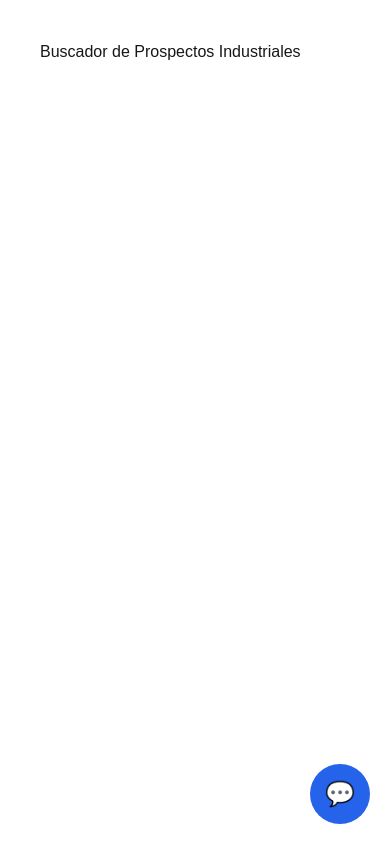
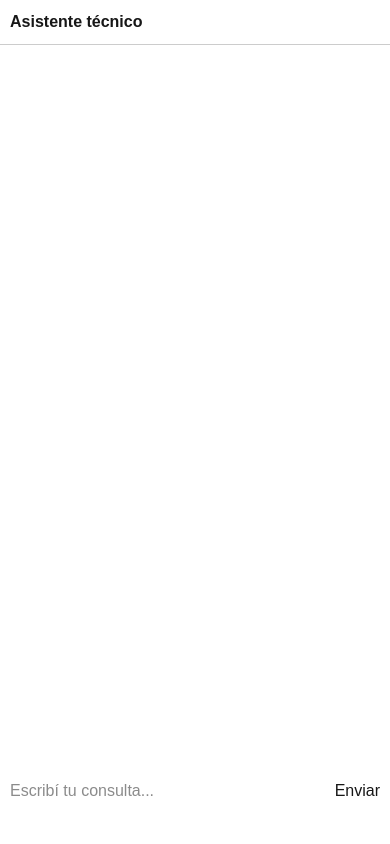
Before and after one commit to ricardorivera972/agustina-burbuja-chat, a Next.js app: page / in a window 390 px wide. Built offline with nearby package versions, Linux system fonts and the light colour scheme.

Commit message:
update mobile fix

```diff
--- a/app/chat/chatui.tsx
+++ b/app/chat/chatui.tsx
@@ -13,8 +13,22 @@ export default function ChatUI() {
   const [loading, setLoading] = useState(false)
   const [open, setOpen] = useState(false)
   const [showForm, setShowForm] = useState(false)
+  const [isMobile, setIsMobile] = useState(false)
 
   const bottomRef = useRef<HTMLDivElement | null>(null)
+
+  // 🔴 detectar mobile
+  useEffect(() => {
+    if (typeof window !== "undefined") {
+      const mobile = window.innerWidth < 768
+      setIsMobile(mobile)
+
+      // abrir automático en celular
+      if (mobile) {
+        setOpen(true)
+      }
+    }
+  }, [])
 
   const sendMessage = async () => {
     if (!message.trim()) return
@@ -35,11 +49,10 @@ export default function ChatUI() {
       })
 
       const data = await res.json()
-      console.log("RESPUESTA API:", data)
 
       if (data.reply) {
         const tieneFormulario =
-          data.reply.includes("[FORMULARIO]") || data.intencion === "compra"
+          data.reply.includes("[FORMULARIO]")
 
         if (tieneFormulario) {
           setShowForm(true)
@@ -90,7 +103,8 @@ export default function ChatUI() {
 
   return (
     <>
-      {!open && (
+      {/* 🔵 BURBUJA SOLO EN DESKTOP */}
+      {!open && !isMobile && (
         <div
           onClick={() => setOpen(true)}
           style={{
@@ -118,14 +132,15 @@ export default function ChatUI() {
         <div
           style={{
             position: "fixed",
-            bottom: "90px",
-            right: "20px",
-            width: "350px",
+            bottom: isMobile ? "0" : "90px",
+            right: isMobile ? "0" : "20px",
+            width: isMobile ? "100%" : "350px",
+            height: isMobile ? "100%" : "auto",
             background: "white",
-            border: "1px solid #ccc",
-            borderRadius: "10px",
+            border: isMobile ? "none" : "1px solid #ccc",
+            borderRadius: isMobile ? "0" : "10px",
             zIndex: 9999,
-            boxShadow: "0 0 10px rgba(0,0,0,0.2)"
+            boxShadow: isMobile ? "none" : "0 0 10px rgba(0,0,0,0.2)"
           }}
         >
           <div
@@ -137,14 +152,14 @@ export default function ChatUI() {
               alignItems: "center"
             }}
           >
-            <b>Agustina</b>
-            <button onClick={() => setOpen(false)}>X</button>
+            <b>Asistente técnico</b>
+            {!isMobile && <button onClick={() => setOpen(false)}>X</button>}
           </div>
 
           <div
             style={{
               padding: 15,
-              maxHeight: 380,
+              height: isMobile ? "calc(100% - 120px)" : "380px",
               overflowY: "auto",
               display: "flex",
               flexDirection: "column",
@@ -168,20 +183,13 @@ export default function ChatUI() {
             ))}
 
             {showForm && (
-              <div
-                style={{
-                  border: "1px solid #ddd",
-                  padding: "10px",
-                  borderRadius: "8px",
-                  background: "#fafafa"
-                }}
-              >
+              <div style={{ border: "1px solid #ddd", padding: "10px", borderRadius: "8px" }}>
                 <b>📋 Completar datos</b>
 
-                <input id="empresa" placeholder="Empresa" style={{ width: "100%", marginTop: 5, padding: 6 }} />
-                <input id="nombre" placeholder="Nombre" style={{ width: "100%", marginTop: 5, padding: 6 }} />
-                <input id="contacto" placeholder="Teléfono o email" style={{ width: "100%", marginTop: 5, padding: 6 }} />
-                <textarea id="detalle" placeholder="Detalle del trabajo" style={{ width: "100%", marginTop: 5, padding: 6 }} />
+                <input id="empresa" placeholder="Empresa" style={{ width: "100%", marginTop: 5 }} />
+                <input id="nombre" placeholder="Nombre" style={{ width: "100%", marginTop: 5 }} />
+                <input id="contacto" placeholder="Teléfono o email" style={{ width: "100%", marginTop: 5 }} />
+                <textarea id="detalle" placeholder="Detalle del trabajo" style={{ width: "100%", marginTop: 5 }} />
 
                 <button
                   onClick={async () => {
@@ -196,7 +204,6 @@ export default function ChatUI() {
                       descripcion: (document.getElementById("detalle") as HTMLTextAreaElement).value,
                     }
 
-                    try {
                     await fetch("https://script.google.com/macros/s/AKfycbxJ4ZFemcLehp14FTYLgp0frs72utzPxXhxrxxnuhCgzJH-fTCiHtJqQJd5P788_f6yIw/exec", {
                       method: "POST",
                       mode: "no-cors",
@@ -205,18 +212,6 @@ export default function ChatUI() {
 
                     alert("Datos enviados correctamente")
                     setShowForm(false)
-                    } catch (error) {
-                      alert("Error al enviar datos")
-                    }
-                  }}
-                  style={{
-                    marginTop: 8,
-                    width: "100%",
-                    padding: 8,
-                    background: "#2563eb",
-                    color: "white",
-                    border: "none",
-                    borderRadius: 6
                   }}
                 >
                   Enviar datos
@@ -232,10 +227,10 @@ export default function ChatUI() {
               value={message}
               onChange={(e) => setMessage(e.target.value)}
               placeholder="Escribí tu consulta..."
-              style={{ flex: 1, padding: 10 }}
+              style={{ flex: 1 }}
             />
 
-            <button onClick={sendMessage} disabled={loading} style={{ padding: 10 }}>
+            <button onClick={sendMessage} disabled={loading}>
               {loading ? "..." : "Enviar"}
             </button>
           </div>
```
Lines whose indentation alone changed are shown as unchanged.
